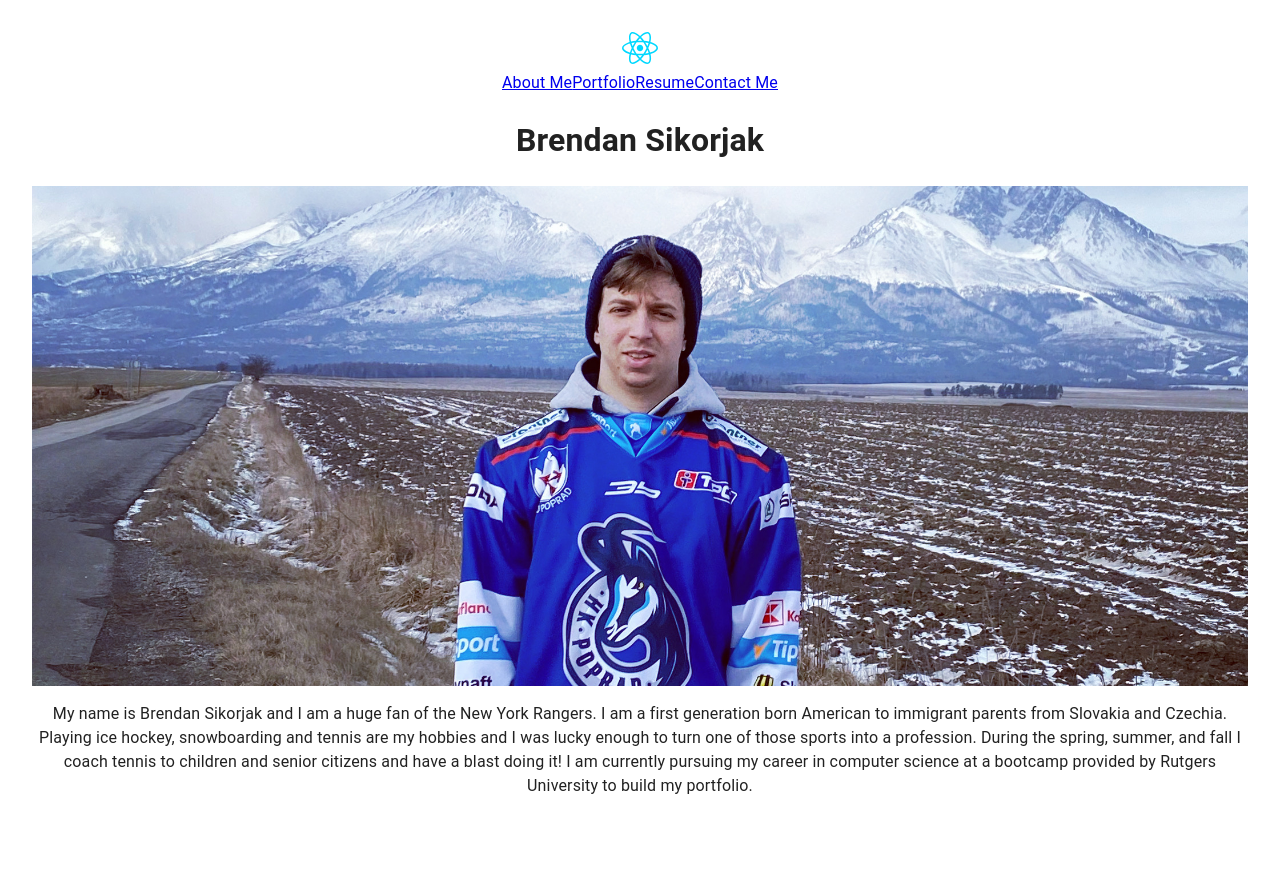
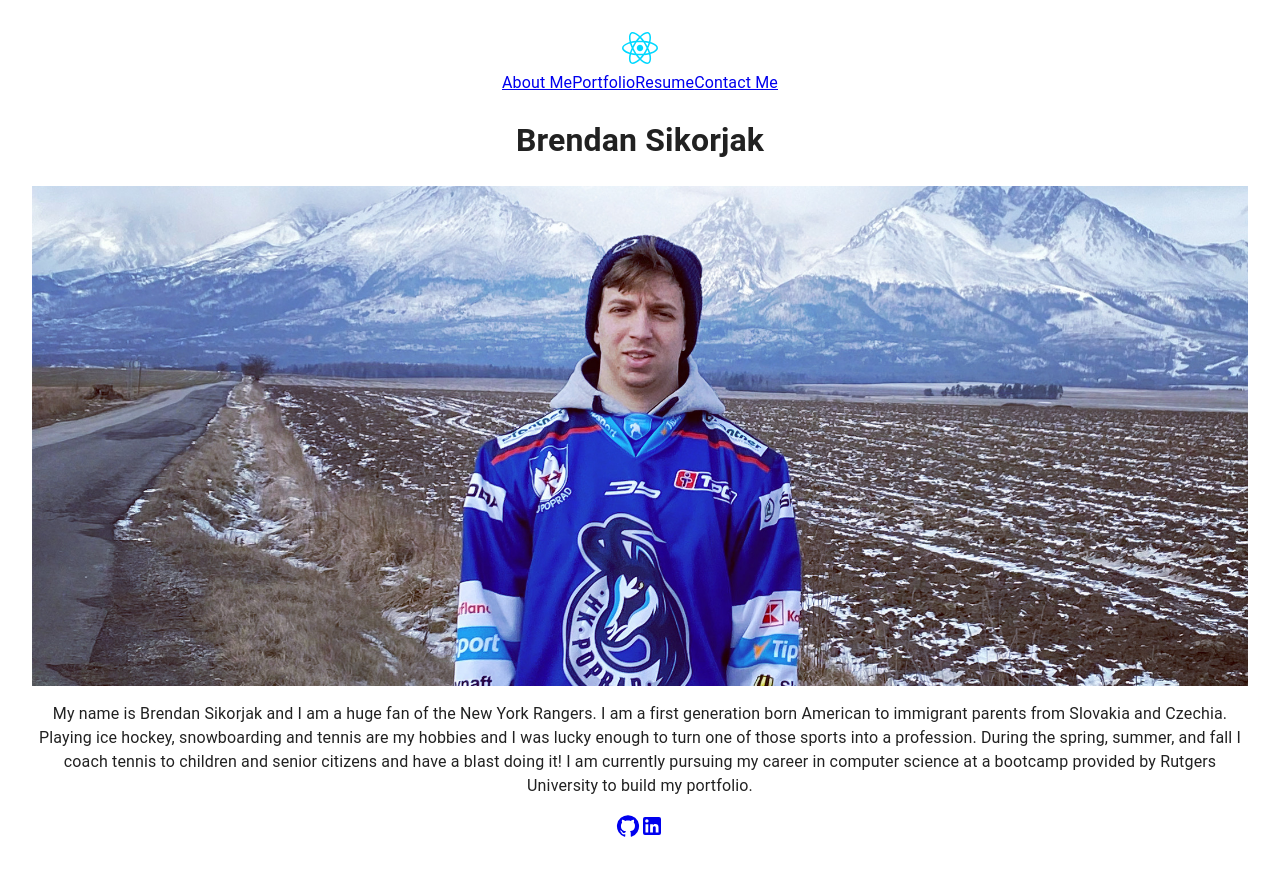
Before and after one commit to brendansikorjak/portfolio-react, a React (Vite) app: page / in a window 1280 px wide. Before the commit the page ends 846 px from the top, so only its background shows below. Built offline with nearby package versions, Linux system fonts and the light colour scheme.

Commit message:
added footer

```diff
--- a/package.json
+++ b/package.json
@@ -12,7 +12,7 @@
   "dependencies": {
     "@emotion/react": "^11.11.1",
     "@emotion/styled": "^11.11.0",
-    "@mui/icons-material": "^5.14.1",
+    "@mui/icons-material": "^5.14.11",
     "@mui/material": "^5.14.1",
     "react": "^18.2.0",
     "react-dom": "^18.2.0",
--- a/src/App.jsx
+++ b/src/App.jsx
@@ -1,5 +1,6 @@
 import './App.css';
 import Navbar from './components/Navbar';
+import Footer from './components/Footer';
 import { Outlet, BrowserRouter } from 'react-router-dom';
 import { CssBaseline } from '@mui/material';
 
@@ -10,6 +11,7 @@ function App() {
         {/* <BrowserRouter> */}
         <Navbar />
         <Outlet />
+        <Footer />
         {/* </BrowserRouter> */}
       </CssBaseline>
     </>
--- /dev/null
+++ b/src/components/Footer.jsx
@@ -0,0 +1,22 @@
+import GitHubIcon from '@mui/icons-material/GitHub';
+import LinkedInIcon from '@mui/icons-material/LinkedIn';
+
+function Footer() {
+  return (
+    <footer>
+      <div>
+        <a href="https://github.com/brendansikorjak" target="_blank">
+          <GitHubIcon />
+        </a>
+        <a
+          href="https://www.linkedin.com/in/brendan-sikorjak-18414123b/"
+          target="_blank"
+        >
+          <LinkedInIcon />
+        </a>
+      </div>
+    </footer>
+  );
+}
+
+export default Footer;
```
Also changed, not shown: 1 other file (tests, documents, lock files or other folders).
